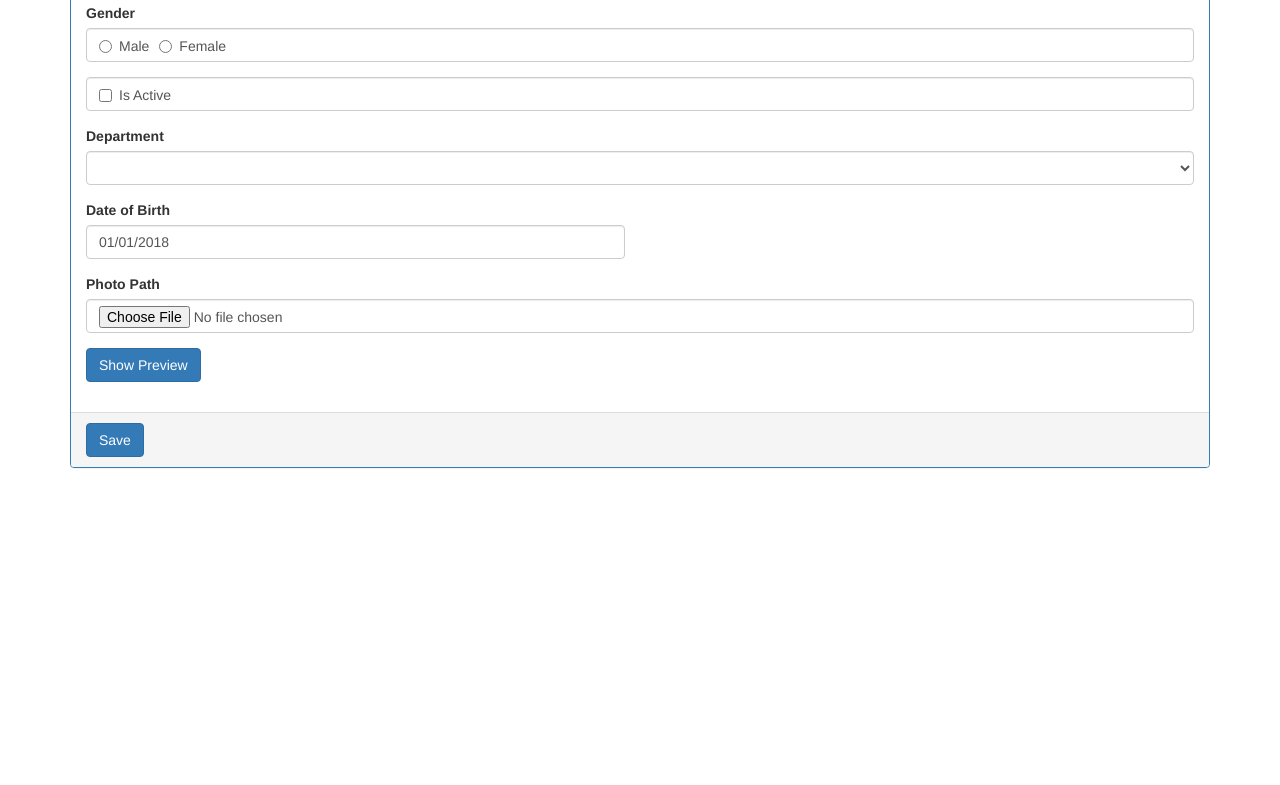
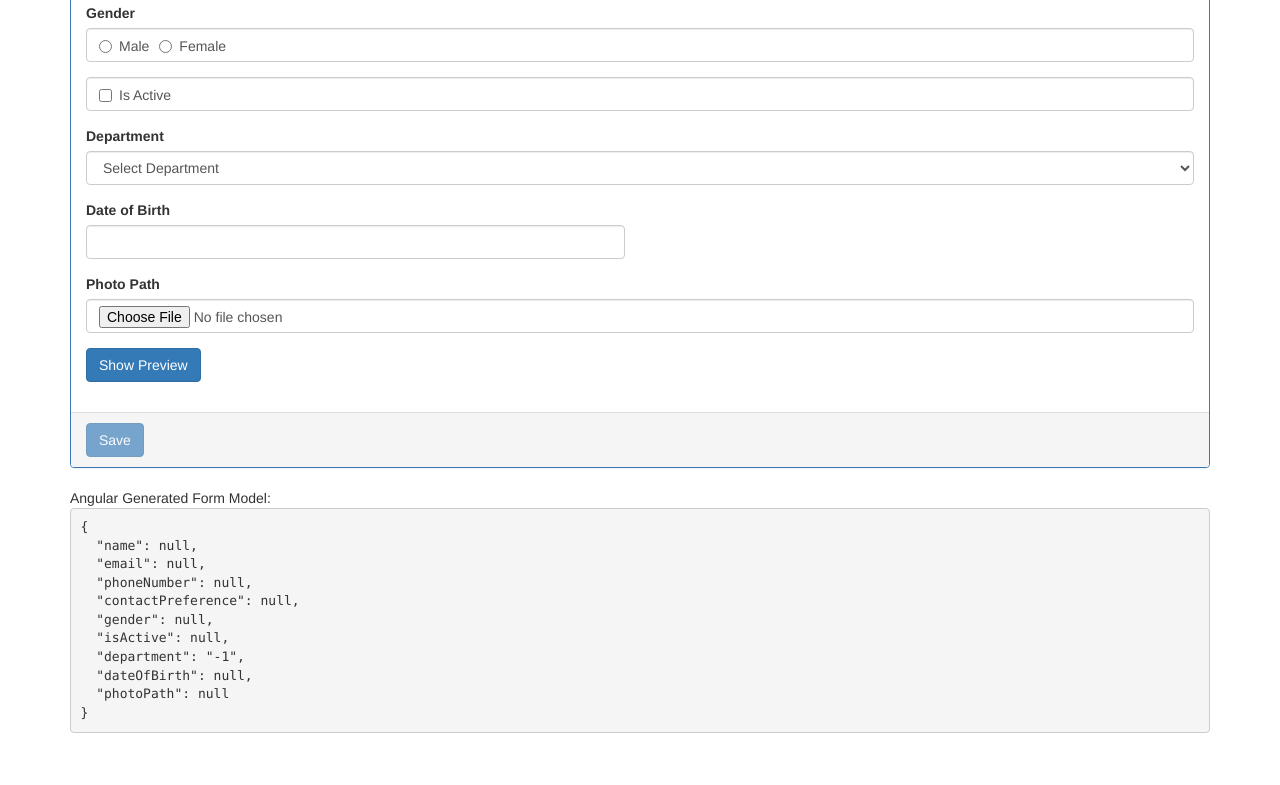
Before and after one commit to houh60/CRUD2, an Angular app: page /create in a window 1280 px wide. Shown: the part 420-1205 px from the top of the page. Before the commit the page ends 908 px from the top, so only its background shows below. Built offline with nearby package versions, Linux system fonts and the light colour scheme.

Commit message:
new changes

```diff
--- a/src/app/employees/create-employee/create-employee.component.html
+++ b/src/app/employees/create-employee/create-employee.component.html
@@ -1,68 +1,103 @@
-<form #employeeForm="ngForm" (ngSubmit)="saveEmployee(employeeForm)">
+<form #employeeForm="ngForm" (ngSubmit)="saveEmployee(employee)">
   <div class="panel panel-primary">
     <div class="panel-heading">
       <h3 class="panel-title">Create Employee</h3>
     </div>
     <div class="panel-body">
-      <div class="form-group">
-        <label for="fullName">Full Name</label>
-        <input id="fullName" name="fullName" [(ngModel)]="fullName" type="text" class="form-control">
+      <div class="form-group" [class.has-error]="name.touched && name.invalid" [class.has-success]="name.valid">
+        <label for="name" class="control-label">Name</label>
+        <input id="name" required name="name" [(ngModel)]="employee.name" type="text" class="form-control"
+          #name="ngModel">
+        <span class="help-block" *ngIf="name.touched && name.invalid">
+          Full Name is required.
+        </span>
       </div>
-      <div class="form-group">
-        <label for="email">Email</label>
-        <input id="email" name="email" [(ngModel)]="email" type="text" class="form-control">
+      <div class="form-group" [class.has-error]="email.invalid">
+        <label for="email" class="control-label">Email</label>
+        <input id="email" [required]="contactPreference.value==='email'"
+          pattern="^[a-zA-Z0-9_.+-]+@[a-zA-Z0-9-]+\.[a-zA-Z0-9-.]+$" name="email" #email="ngModel"
+          [(ngModel)]="employee.email" type="text" class="form-control">
+        <span class="help-block" *ngIf="email.errors?.required">
+          Email is required.
+        </span>
+        <span class="help-block" *ngIf="email.errors?.pattern">
+          Email is invalid.
+        </span>
       </div>
-      <div class="form-group">
-        <label for="phoneNumber">Phone Number</label>
-        <input id="phoneNumber" name="phoneNumber" [(ngModel)]="phoneNumber" type="text" class="form-control">
+      <div class="form-group" [class.has-error]="phoneNumber.invalid">
+        <label class="control-label" for="phoneNumber">Phone Number</label>
+        <input id="phoneNumber" [required]="contactPreference.value==='phone'" #phoneNumber="ngModel" name="phoneNumber"
+          [(ngModel)]="employee.phoneNumber" type="text" class="form-control">
+        <span class="help-block" *ngIf="phoneNumber.errors?.required">
+          Phone Number is required.
+        </span>
       </div>
-      <div class="form-group">
-        <label>Contact Preference</label>
+      <div class="form-group" [class.has-error]="contactPreference.touched && contactPreference.invalid">
+        <label class="control-label">Contact Preference</label>
         <div class="form-control">
           <label class="radio-inline">
-            <input type="radio" value="email" name="contactPreference" [(ngModel)]="contactPreference">Email
+            <input type="radio" required #contactPreference="ngModel" value="email" name="contactPreference"
+              [(ngModel)]="employee.contactPreference">Email
           </label>
           <label class="radio-inline">
-            <input type="radio" value="phone" name="contactPreference" [(ngModel)]="contactPreference">Phone
+            <input type="radio" required #contactPreference="ngModel" value="phone" name="contactPreference"
+              [(ngModel)]="employee.contactPreference">Phone
+          </label>
+        </div>
+        <span class="help-block" *ngIf="contactPreference.touched && contactPreference.invalid">
+          Contact Preference is required.
+        </span>
+      </div>
+
+      <div class="form-group" [class.has-error]="gender.touched && gender.invalid">
+        <label class="control-label">Gender</label>
+        <div class="form-control">
+          <label class="radio-inline">
+            <input type="radio" required #gender="ngModel" value="male" name="gender" [(ngModel)]="employee.gender">Male
+          </label>
+          <label class="radio-inline">
+            <input type="radio" required #gender="ngModel" value="female" name="gender"
+              [(ngModel)]="employee.gender">Female
+          </label>
+        </div>
+        <span class="help-block" *ngIf="gender.touched && gender.invalid">
+          Gender is required.
+        </span>
+      </div>
+
+      <div class="form-group">
+        <div class="form-control">
+          <label class="checkbox-inline control-label">
+            <input type="checkbox" #isActive="ngModel" name="isActive" [(ngModel)]="employee.isActive">Is Active
           </label>
         </div>
       </div>
-      <div class="form-group">
-        <label>Gender</label>
-        <div class="form-control">
-          <label class="radio-inline">
-            <input type="radio" value="male" name="gender" [(ngModel)]="gender">Male
-          </label>
-          <label class="radio-inline">
-            <input type="radio" value="female" name="gender" [(ngModel)]="gender">Female
-          </label>
-        </div>
-      </div>
-      <div class="form-group">
-        <div class="form-control">
-          <label class="checkbox-inline">
-            <input type="checkbox" name="isActive" [(ngModel)]="isActive">Is Active
-          </label>
-        </div>
-      </div>
-      <div class="form-group">
-        <label for="department">Department</label>
-        <select name="department" id="department" [(ngModel)]="department" class="form-control">
+
+      <div class="form-group" [class.has-error]="department.touched && department.invalid">
+        <label for="department" class="control-label">Department</label>
+        <select name="department" id="department" required #department="ngModel" [(ngModel)]="employee.department"
+          class="form-control">
+          <option ngValue="-1">Select Department</option>
           <option *ngFor="let department of departments" [value]="department.id">
             {{department.name}}
           </option>
         </select>
+        <span class="help-block" *ngIf="department.touched && department.invalid">
+          Department is required.
+        </span>
       </div>
+
       <div class="row">
         <div class="form-group col-md-6">
           <label for="dateOfBirth">Date of Birth</label>
-          <input id="dateOfBirth" name="dateOfBirth" [(ngModel)]="dateOfBirth" type="text" bsDatepicker
+          <input id="dateOfBirth" name="dateOfBirth" [(ngModel)]="employee.dateOfBirth" type="text" bsDatepicker
             placement="right" [bsConfig]="datePickerConfig" class="form-control">
         </div>
       </div>
       <div class="form-group">
-        <label for="wholePath">Photo Path</label>
-        <input id="wholePath" name="wholePath" [(ngModel)]="wholePath" type="file" class="form-control">
+        <label for="photoPath">Photo Path</label>
+        <input id="photoPath" name="photoPath" [(ngModel)]="employee.photoPath" (click)="hidePreview()" type="file"
+          class="form-control">
       </div>
       <div class="form-group">
         <button type="button" class="btn btn-primary" (click)="togglePhotoPreview()">
@@ -74,12 +109,14 @@
       </div>
     </div>
     <div class="panel-footer">
-      <button type="submit" class="btn btn-primary">Save</button>
+      <button type="submit" class="btn btn-primary" [disabled]="employeeForm.invalid">Save</button>
     </div>
   </div>
 </form>
 
-<div *ngIf="employeeForm.dirty">
-  EmployeeForm.value:
-  <pre>{{employeeForm.value | json}}</pre>
-</div>
+Angular Generated Form Model:
+<pre>{{employeeForm.value | json}}</pre>
+<br>
+<br>
+Our Employee Model:
+<pre>{{employee | json}}</pre>
--- a/src/app/employees/create-employee/create-employee.component.ts
+++ b/src/app/employees/create-employee/create-employee.component.ts
@@ -2,6 +2,7 @@ import { Component, OnInit, Input } from '@angular/core';
 import { NgForm } from '@angular/forms';
 import { Department } from 'src/app/models/department.model';
 import { BsDatepickerConfig } from 'ngx-bootstrap/datepicker/public_api';
+import { Employee } from 'src/app/models/employee.model';
 
 @Component({
   selector: 'app-create-employee',
@@ -11,14 +12,20 @@ import { BsDatepickerConfig } from 'ngx-bootstrap/datepicker/public_api';
 export class CreateEmployeeComponent implements OnInit {
 
   public photoPath = '';
-  set wholePath(p: string) {
-    this.photoPath = 'assets/images/' + p.substr(p.lastIndexOf('\\') + 1);
-  }
-
   public previewPhoto = false;
-  public dateOfBirth: Date = new Date(2018, 0, 1);
   public datePickerConfig: Partial<BsDatepickerConfig>;
-
+  public employee: Employee = {
+    id: null,
+    name: null,
+    gender: null,
+    email: null,
+    phoneNumber: null,
+    contactPreference: null,
+    dateOfBirth: null,
+    department: '-1',
+    isActive: null,
+    photoPath: null,
+  };
   public departments: Department[] = [
     { id: 1, name: 'Help Desk' },
     { id: 2, name: 'HR' },
@@ -30,9 +37,6 @@ export class CreateEmployeeComponent implements OnInit {
     this.datePickerConfig = Object.assign({},
       {
         containerClass: 'theme-dark-blue',
-        showWeekNumbers: true,
-        minDate: new Date(2019, 11, 1),
-        maxDate: new Date(2020, 4, 1),
         dateInputFormat: 'DD/MM/YYYY'
       }
     );
@@ -41,11 +45,16 @@ export class CreateEmployeeComponent implements OnInit {
   ngOnInit() {
   }
 
-  public saveEmployee(empForm: NgForm): void {
-    console.log(empForm);
+  public saveEmployee(emp: Employee): void {
+    console.log(emp);
+  }
+
+  public hidePreview(): void {
+    this.previewPhoto = false;
   }
 
   public togglePhotoPreview(): void {
+    this.photoPath = 'assets/images/' + this.employee.photoPath.substr(this.employee.photoPath.lastIndexOf('\\') + 1);
     this.previewPhoto = !this.previewPhoto;
   }
 
```
